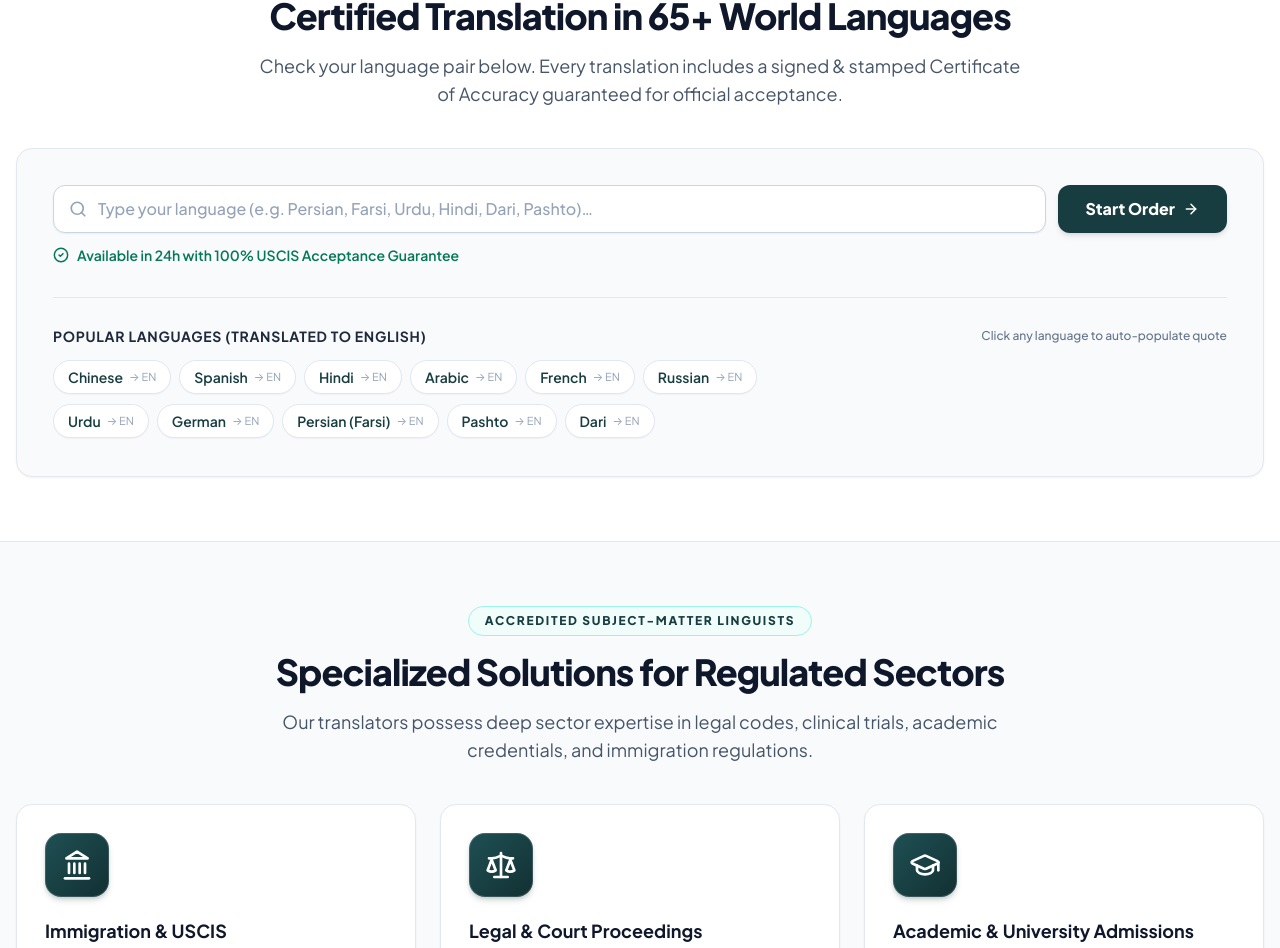
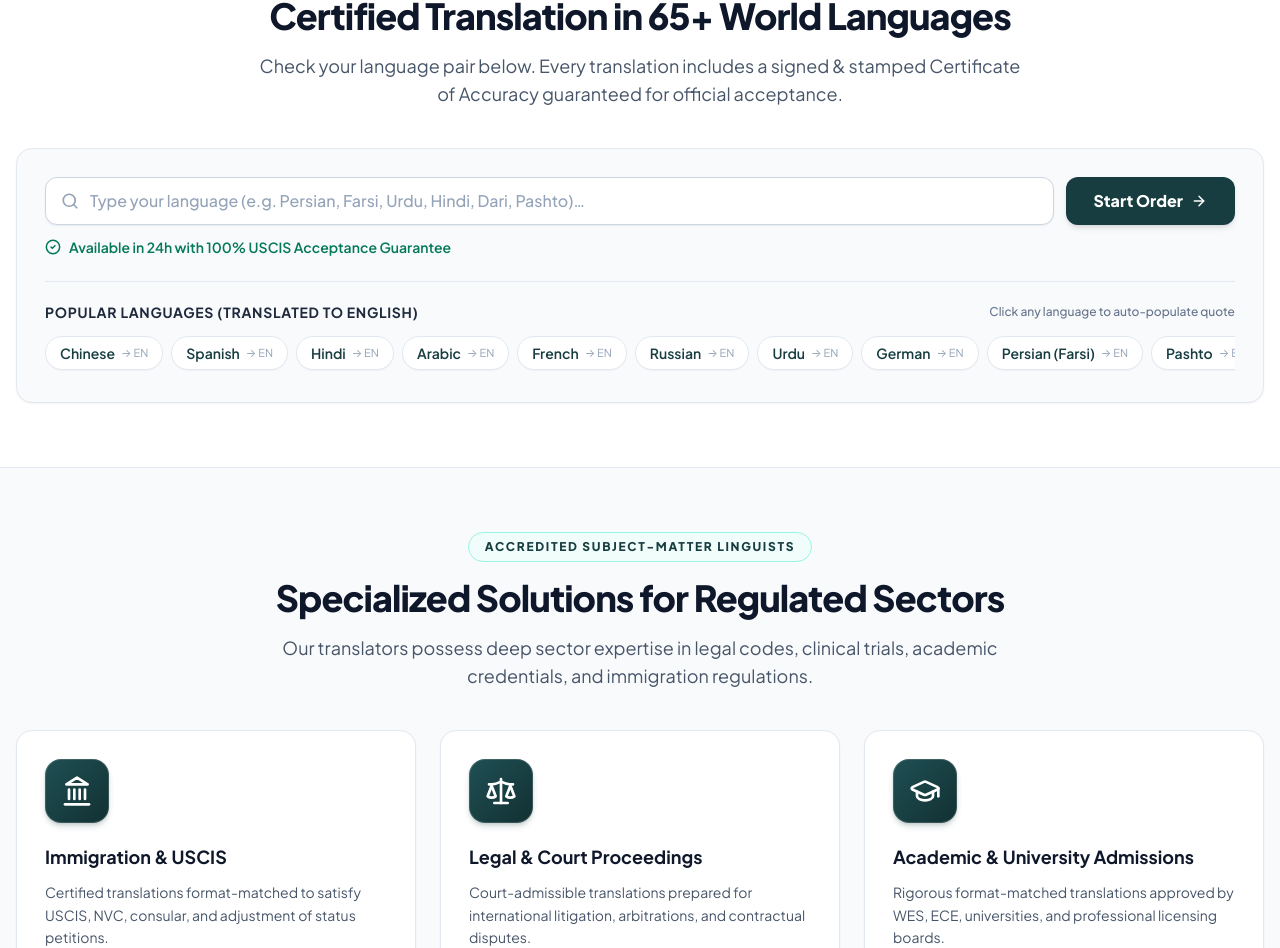
Before and after one commit to ashafiee1979-netizen/linguist-point-international, a Next.js app: page / in a window 1280 px wide. Shown: the part 2902-3850 px from the top of the page. Built offline with nearby package versions, Linux system fonts and the light colour scheme.

Commit message:
Organize popular languages into a single unified row and align lookup table geometry

```diff
--- a/components/LanguageLookup.tsx
+++ b/components/LanguageLookup.tsx
@@ -14,16 +14,13 @@ interface LanguageLookupProps {
 }
 
 // Organized strictly by international recognition (UN official languages) and global speaker population
-const POPULAR_LANGUAGES_ROW_1 = [
+const POPULAR_LANGUAGES = [
   { name: "Chinese", pair: "Chinese to English", code: "zh" },
   { name: "Spanish", pair: "Spanish to English", code: "es" },
   { name: "Hindi", pair: "Hindi to English", code: "hi" },
   { name: "Arabic", pair: "Arabic to English", code: "ar" },
   { name: "French", pair: "French to English", code: "fr" },
   { name: "Russian", pair: "Russian to English", code: "ru" },
-];
-
-const POPULAR_LANGUAGES_ROW_2 = [
   { name: "Urdu", pair: "Urdu to English", code: "ur" },
   { name: "German", pair: "German to English", code: "de" },
   { name: "Persian (Farsi)", pair: "Persian (Farsi) to English", code: "fa" },
@@ -122,7 +119,7 @@ export const LanguageLookup: React.FC<LanguageLookupProps> = ({ onOpenOrder, onS
           description="Check your language pair below. Every translation includes a signed & stamped Certificate of Accuracy guaranteed for official acceptance."
         />
 
-        <div className="bg-slate-50 border border-slate-200 rounded-2xl p-6 sm:p-9 shadow-sm">
+        <div className="bg-slate-50 border border-slate-200 rounded-2xl p-5 sm:p-7 shadow-sm">
           <div className="flex flex-col lg:flex-row gap-3 lg:items-start">
             <div className="flex-grow min-w-0">
               {/* This wrapper holds only the control, so the absolutely
@@ -256,8 +253,8 @@ export const LanguageLookup: React.FC<LanguageLookupProps> = ({ onOpenOrder, onS
             </button>
           </div>
 
-          <div className="mt-8 pt-7 border-t border-slate-200">
-            <div className="flex flex-col sm:flex-row sm:items-center justify-between gap-1 mb-3.5">
+          <div className="mt-6 pt-5 border-t border-slate-200">
+            <div className="flex flex-col sm:flex-row sm:items-center justify-between gap-1 mb-3">
               <h3 className="text-xs sm:text-sm font-bold text-slate-800 uppercase tracking-wider">
                 Popular Languages (Translated to English)
               </h3>
@@ -266,25 +263,9 @@ export const LanguageLookup: React.FC<LanguageLookupProps> = ({ onOpenOrder, onS
               </span>
             </div>
 
-            <div className="flex flex-col gap-2">
-              {/* Row 1: Global & UN Official Languages */}
-              <div className="flex items-center gap-2 overflow-x-auto no-scrollbar pb-0.5">
-                {POPULAR_LANGUAGES_ROW_1.map((item) => (
-                  <button
-                    key={item.pair}
-                    onClick={() => handleRouteLanguage(item.name, "English")}
-                    className="whitespace-nowrap text-xs sm:text-sm font-semibold text-[#173d40] bg-white border border-slate-200 hover:border-[#173d40] hover:bg-teal-50/80 px-3.5 py-1.5 rounded-full transition-all shadow-2xs hover:shadow-xs flex items-center gap-1.5 flex-shrink-0"
-                    title={`Order ${item.name} to English translation`}
-                  >
-                    <span>{item.name}</span>
-                    <span className="text-[11px] font-normal text-slate-400">→ EN</span>
-                  </button>
-                ))}
-              </div>
-
-              {/* Row 2: Major Regional & Commercial Languages */}
-              <div className="flex items-center gap-2 overflow-x-auto no-scrollbar pb-0.5">
-                {POPULAR_LANGUAGES_ROW_2.map((item) => (
+            {/* Single Row: All Popular Languages */}
+            <div className="flex items-center gap-2 overflow-x-auto no-scrollbar pb-1 pt-0.5">
+              {POPULAR_LANGUAGES.map((item) => (
                 <button
                   key={item.pair}
                   onClick={() => handleRouteLanguage(item.name, "English")}
@@ -299,7 +280,6 @@ export const LanguageLookup: React.FC<LanguageLookupProps> = ({ onOpenOrder, onS
           </div>
         </div>
       </div>
-      </div>
     </section>
   );
 };
```
Lines whose indentation alone changed are shown as unchanged.
